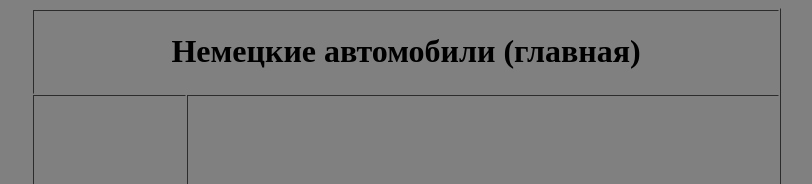
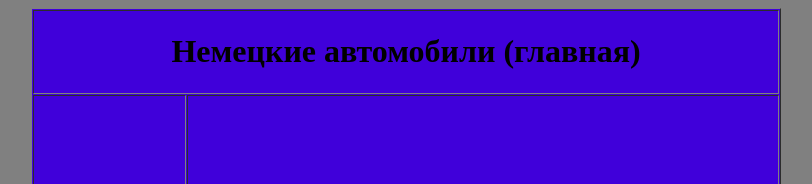
Before and after one commit to aleks-vorgen/aleks-vorgen.github.io, a plain HTML site: page practise/index1.html in a window 1280 px wide. Shown: the top 184 px of the page, without its empty margins (234-1046 px from the left). Drawn offline with Linux system fonts and the light colour scheme.

Commit message:
Update index1.html

```diff
--- a/practise/index1.html
+++ b/practise/index1.html
@@ -10,7 +10,7 @@
 
    		 <body bgcolor="grey">
 
-		       <table border="1" cellspacing="1" align="center" width="750px">
+		       <table border="1" cellspacing="1" align="center" width="750px" bgcolor="#E4E4E4>
 
 			         <tr height="70px">
 					    <td colspan="2" align="center">
```
